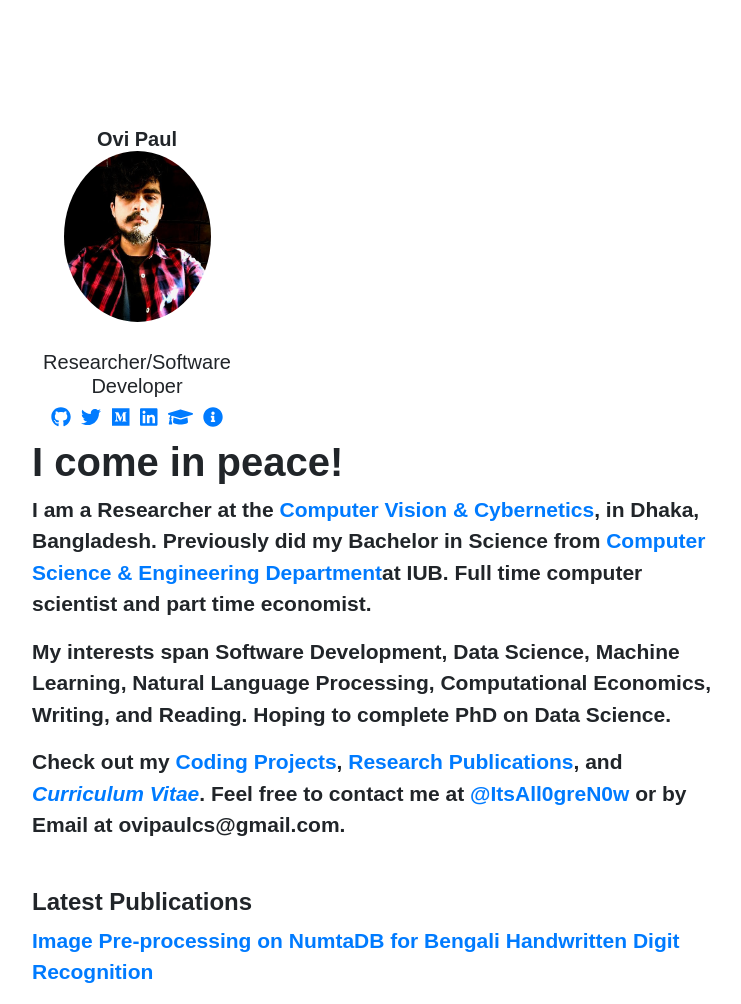
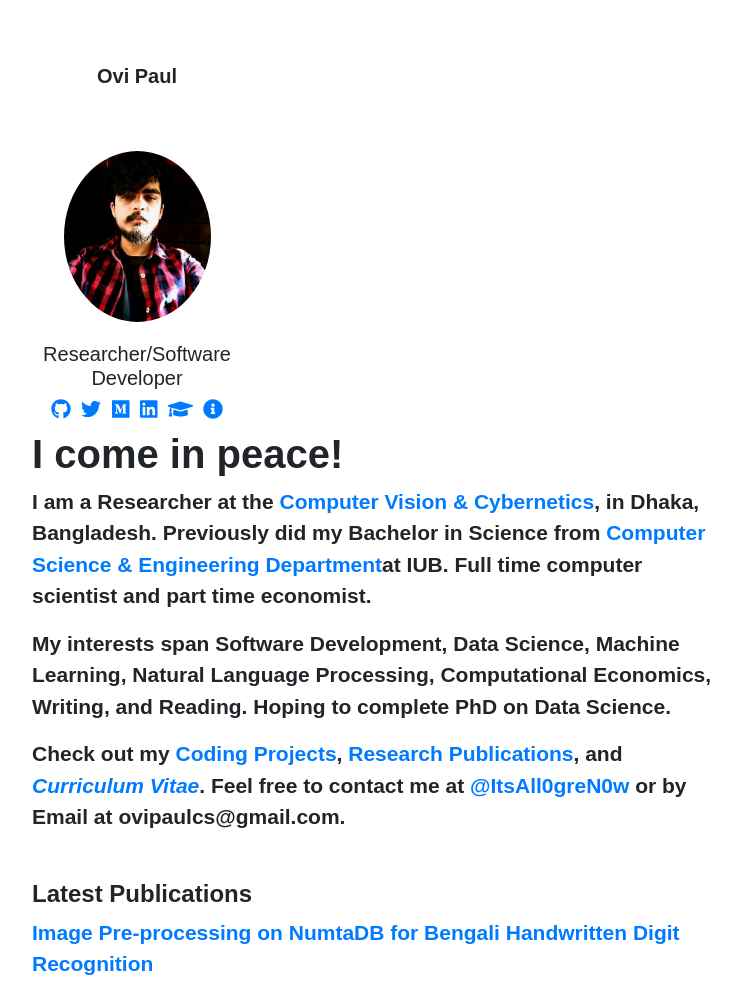
Before and after one commit to ovipaul/ovipaul.github.io, a Jekyll site: the page built from index.html, in a window 1280 px wide. Shown: the whole page, without its empty margins (143-884 px from the left). Built offline with Jekyll 4.4.1, drawn with Linux system fonts in a browser that asks for light colours; nearby versions of some CDN libraries.

Commit message:
2nd change v3

```diff
--- a/index.html
+++ b/index.html
@@ -4,9 +4,9 @@ layout: layout
 <div class="container">
   <div class="row">
     <div class="col-md-3" style="text-align:center;">
+        <h5><strong>Ovi Paul</strong</h5>
+      <div class="avatar">
 
-      <div class="avatar">
-          <h5><strong>Ovi Paul</strong</h5>
     	   <img class="rounded-circle" src="{{ site.baseurl }}static/img/{{ site.avatar }}" alt="Responsive image" style="max-width: 70%; height: auto;">
       </div>
 
```
